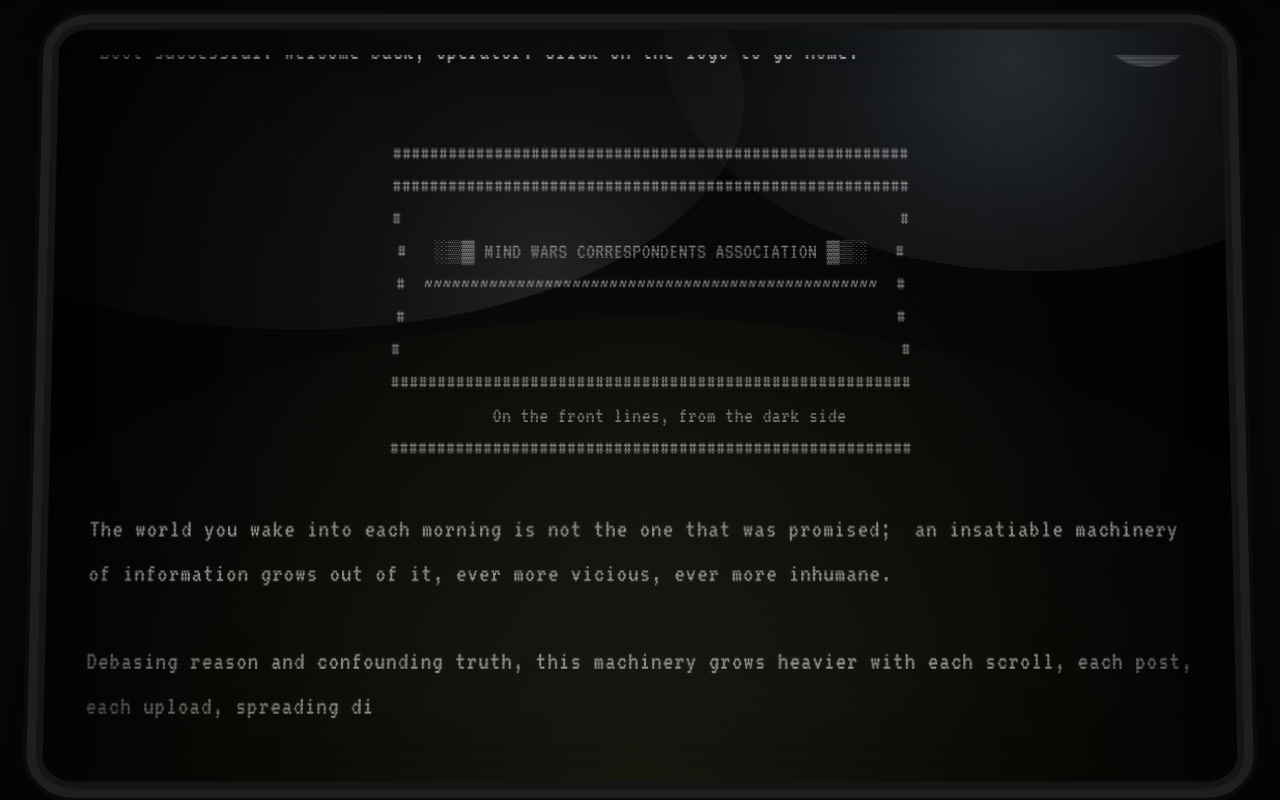
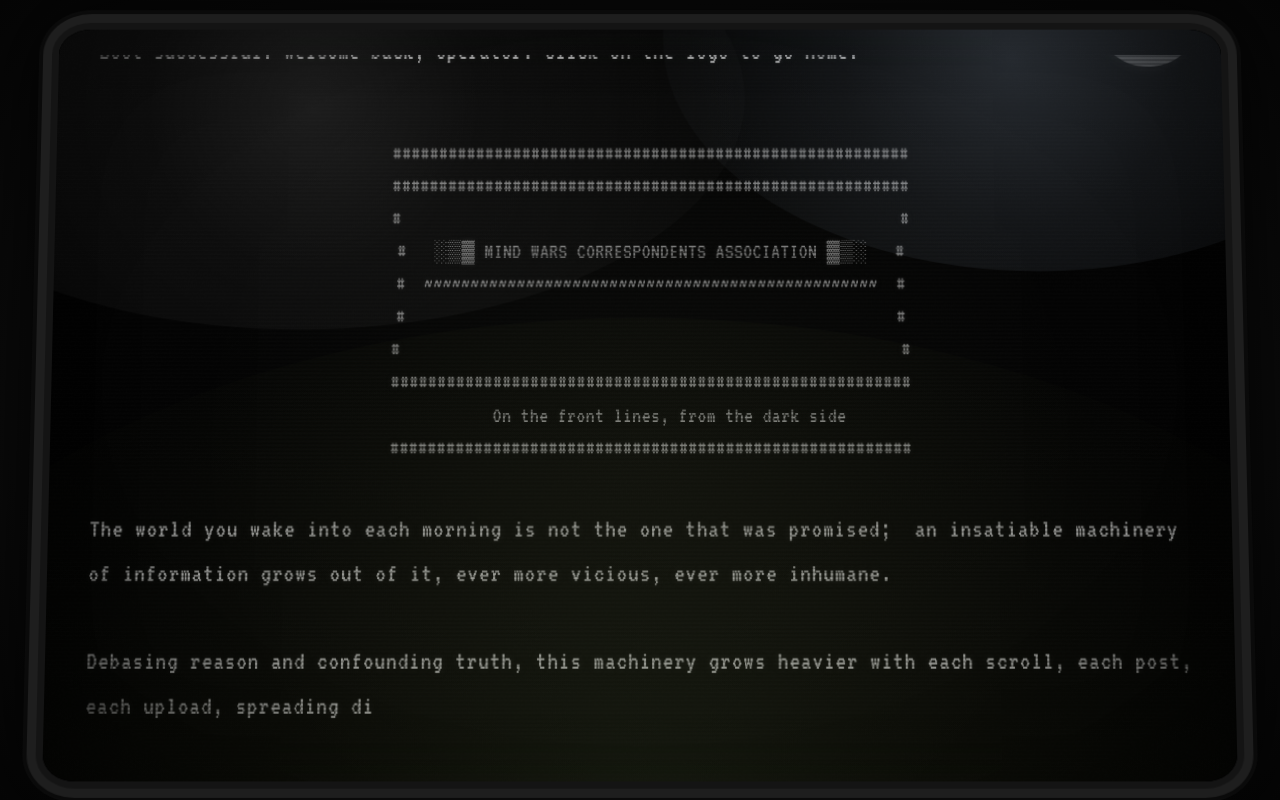
Before and after one commit to ucho-thedestroyer/Io, a plain HTML site: page docs/crt/mwca1.html in a window 1280 px wide. Drawn offline with Linux system fonts and the light colour scheme; files whose address does not match are found by name.

Commit message:
Update mwca1.html

```diff
--- a/docs/crt/mwca1.html
+++ b/docs/crt/mwca1.html
@@ -264,7 +264,7 @@ button.cmd-btn:hover {
   <div class="glass-overlay" aria-hidden="true">
     <svg viewBox="0 0 1000 700" preserveAspectRatio="xMidYMid slice" xmlns="http://www.w3.org/2000/svg">
       <defs>
-        <radialGradient id="g1" cx="42%" cy="34%" r="55%" gradientUnits="userSpaceOnUse">
+        <radialGradient id="g1" cx="22%" cy="14%" r="55%" gradientUnits="userSpaceOnUse">
           <stop offset="0%"   stop-color="#ffffff" stop-opacity="0.10"/>
           <stop offset="30%"  stop-color="#ffffff" stop-opacity="0.04"/>
           <stop offset="100%" stop-color="#ffffff" stop-opacity="0"/>
```
